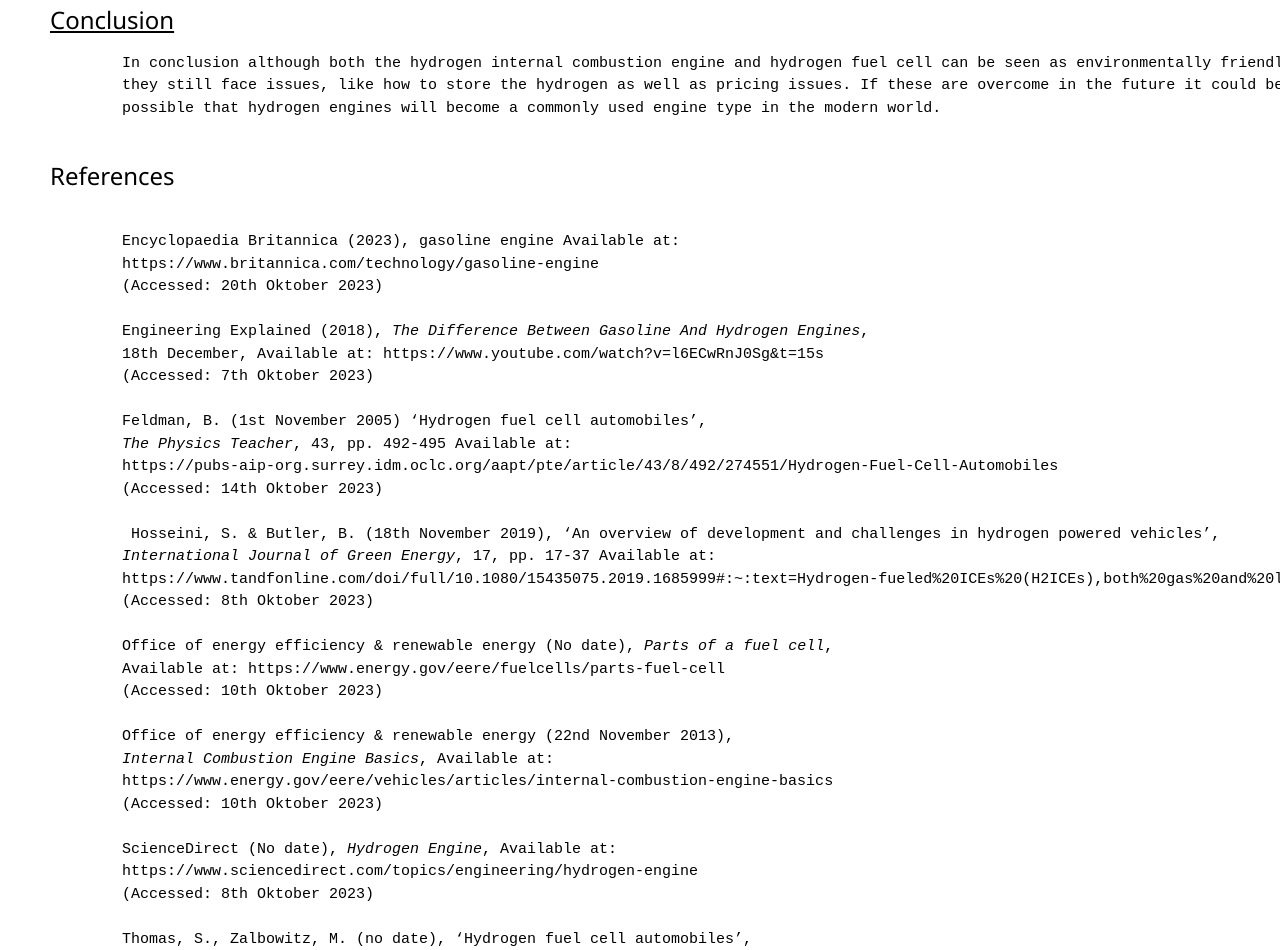
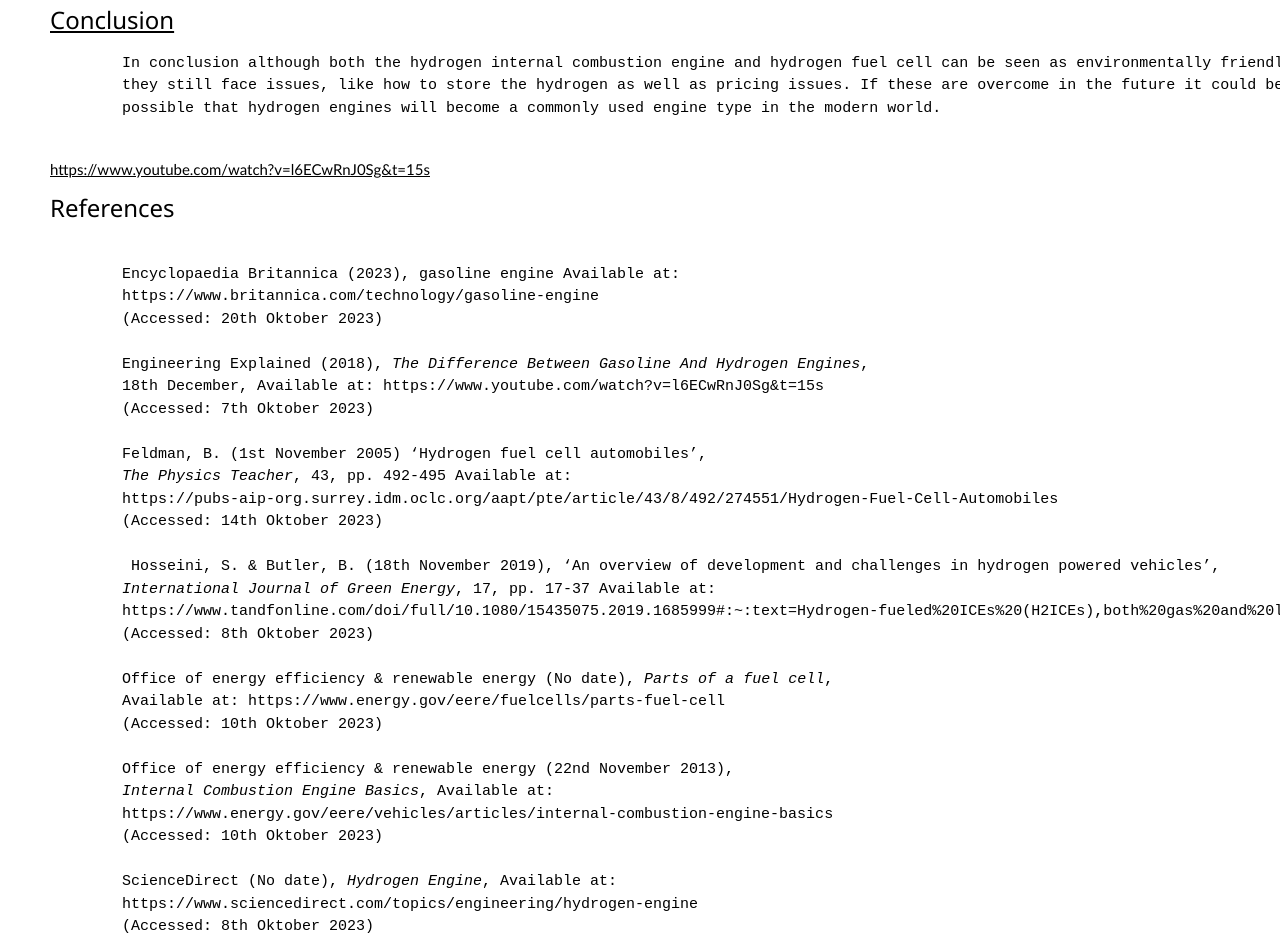
Before and after one commit to FEPSFY01709/FY01709, a plain HTML site: page index.html in a window 1280 px wide. Shown: the part 3378-4328 px from the top of the page. Drawn offline with nearby package versions, Linux system fonts and the light colour scheme.

Commit message:
Update index.html

```diff
--- a/index.html
+++ b/index.html
@@ -159,8 +159,7 @@
       </pre>
 
 
-
-
+      <a href="https://www.youtube.com/watch?v=l6ECwRnJ0Sg&t=15s">https://www.youtube.com/watch?v=l6ECwRnJ0Sg&t=15s</a>
 
       <h3 id="References">References</h3>
       <pre>
```
